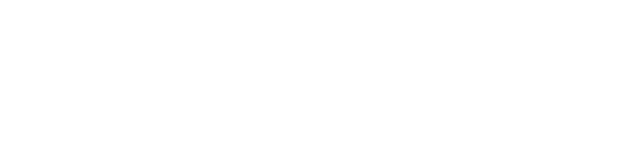
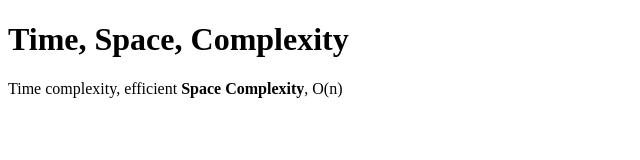
Before and after one commit to acciojob/time-and-space-complexity-Vivekkrajput7382, a website: page main.html in a window 1280 px wide. Shown: the whole page, without its empty margins (0-640 px from the left). Drawn offline with Linux system fonts and the light colour scheme.

Commit message:
created a submission

```diff
--- a/main.html
+++ b/main.html
@@ -7,10 +7,10 @@
 </head>
 
 <body>
-	<!-- the entire body must be written by student -->
-    <script type="text/javascript" src="./script.js">
-</script>
-
-</body>
+	<h1>Time, Space, Complexity</h1>
+	<p1>Time complexity, efficient
+</p1>
+	<p2><b>Space Complexity</b>, O(n)</p2>
+	</body>
 
 </html>
```
